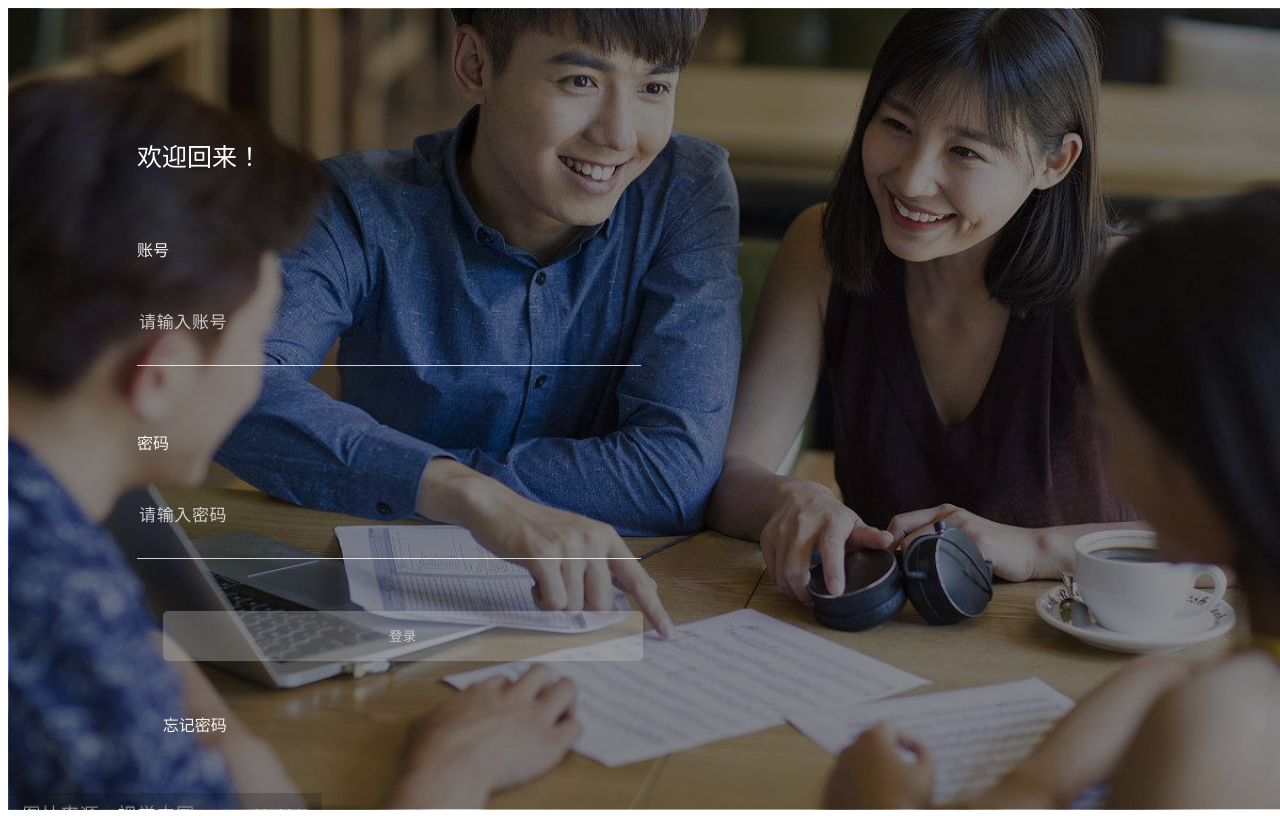
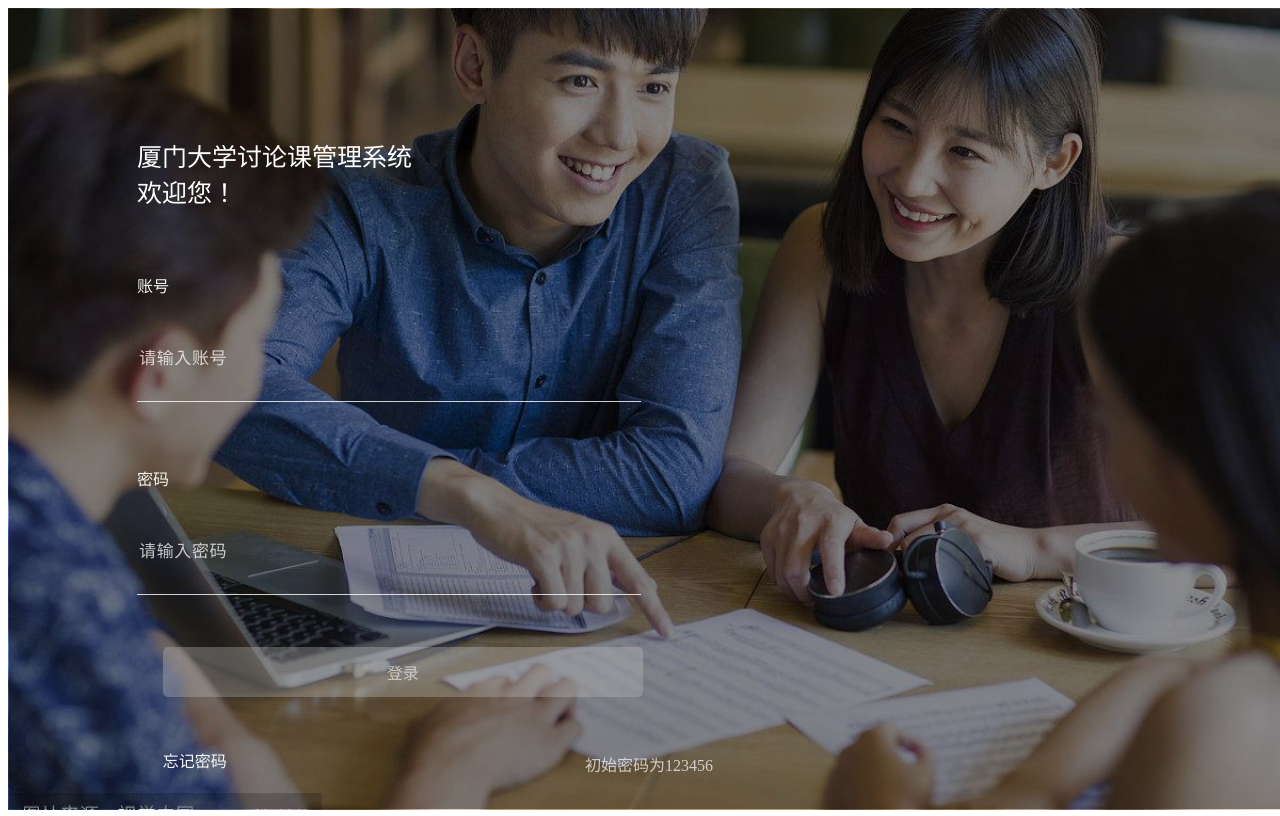
Before and after one commit to SeminarSystemGUGU/SeminarSystem, a Vue app: page / in a window 1280 px wide. Built offline with nearby package versions, Linux system fonts and the light colour scheme; what muse-ui would draw is missing.

Commit message:
修改登录界面

```diff
--- a/src/components/NewLogIn.vue
+++ b/src/components/NewLogIn.vue
@@ -2,29 +2,34 @@
   <div id="LogIn">
     <div class="login-metal">
       <div class="main-content">
-        <div class="fonts-panel">
-          <!--<span>Hello!</span><br/>-->
-          <span>欢迎回来！</span>
+        <div class="animated fadeIn">
+          <div class="fonts-panel">
+            <span>厦门大学讨论课管理系统</span><br/>
+            <span>欢迎您！</span>
+          </div>
         </div>
-        <div class="login-panel">
+        <div class="login-panel animated fadeInUp">
           <div class="input-panel">
             <div class="input-account">
               <label>账号</label><br/>
-              <input  class="login-input"  placeholder="请输入账号" />
+              <input  class="login-input"  placeholder="请输入账号" v-model="account" />
             </div>
             <div class="input-password">
               <label>密码</label><br/>
-              <input class="login-input" type="password" placeholder="请输入密码" />
+              <input class="login-input" type="password" placeholder="请输入密码" v-model="password" />
             </div>
           </div>
           <div class="button-panel">
-            <button>登录</button>
+            <button class="login-button" ref="loginButton">登录</button>
           </div>
           <div class="button-panel">
             <span>忘记密码</span>
           </div>
 
         </div>
+      </div>
+      <div class="fixed-notice">
+        <span>初始密码为123456</span>
       </div>
     </div>
   </div>
@@ -35,8 +40,19 @@
         name: "NewLogIn",
       data(){
           return{
-            visibility:false,
-            value7:''
+           account:'',
+           password:''
+          }
+      },
+      watch:{
+          password(curValue,oldValue){
+            if(curValue!==''){
+              this.$refs.loginButton.style.backgroundColor='DodgerBlue'
+              this.$refs.loginButton.style.color='white';
+            }else{
+              this.$refs.loginButton.style.backgroundColor='rgba(190,190,190,0.35)'
+              this.$refs.loginButton.style.color='color: rgba(255,255,255,0.6)';
+            }
           }
       }
     }
@@ -63,6 +79,14 @@
     width: 100vw;
     height: 100vh;
     background-color: rgba(0,0,0,0.45);
+  }
+
+  .fixed-notice{
+    width: 100%;
+    color: rgba(255,255,255,0.7);
+    text-align: center;
+    position: fixed;
+    bottom: 3vh;
   }
 
   .main-content{
@@ -146,17 +170,19 @@
         margin-right: auto;
         margin-left: auto;
 
-        button{
+        .login-button{
           width: 100%;
           max-width: 480px;
-
+          font-size: 16px;
           height: 10vw;
           max-height: 50px;
           outline: none;
           border: none;
           border-radius: 5px;
           color: rgba(255,255,255,0.6);
+          /*color: white;*/
           background-color: rgba(190,190,190,0.35);
+          transition: all 0.5s;
         }
       }
     }
--- a/src/main.js
+++ b/src/main.js
@@ -5,6 +5,7 @@ import App from './App'
 import router from './router'
 import axios from 'axios'
 import ElementUI from 'element-ui'
+import animate from 'animate.css'
 import 'element-ui/lib/theme-chalk/index.css';
 import MuseUI from 'muse-ui';
 import 'muse-ui/dist/muse-ui.css';
```
